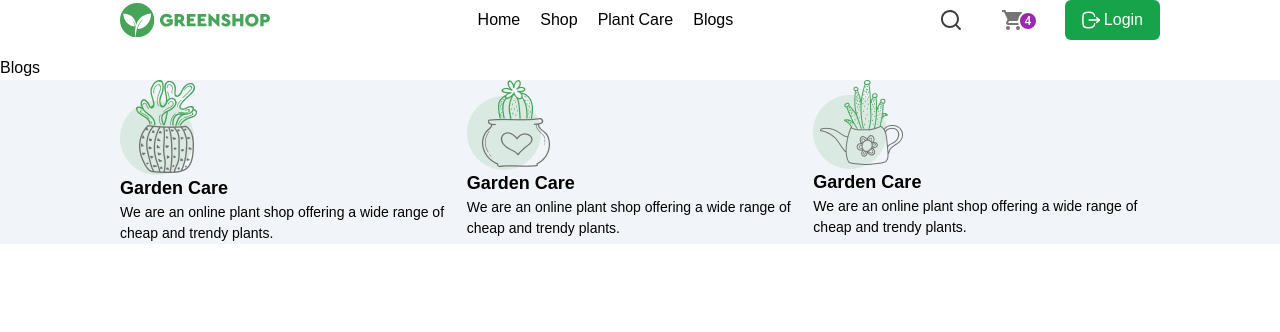
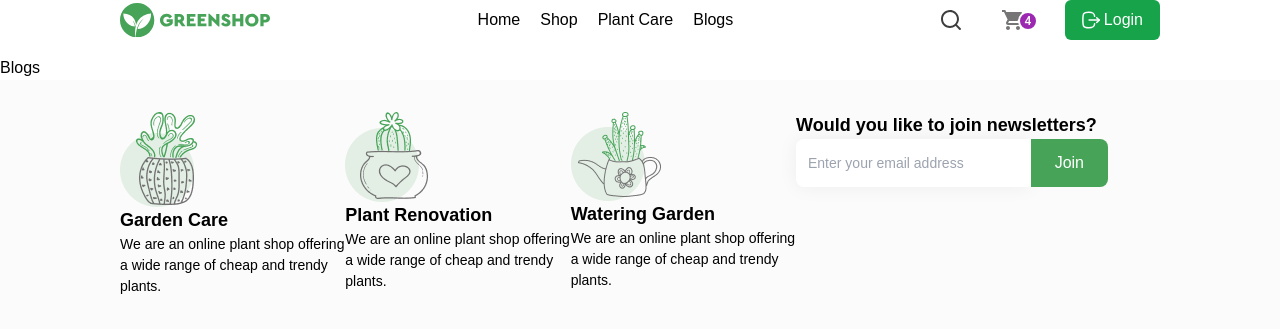
Before and after one commit to YahyobekRahimov/greenshop, a React (Vite) app: page /blogs in a window 1280 px wide. Shown: the top 332 px of the page. Built offline with nearby package versions, Linux system fonts and the light colour scheme; a web font is replaced by a local one.

Commit message:
added newsletter input in footer, added new variables...

```diff
--- /dev/null
+++ b/src/components/Button.jsx
@@ -0,0 +1,8 @@
+export default function Button(props) {
+   const { children, onClick, classes } = props;
+   return (
+      <button onClick={onClick} className={`border-none ${classes}`}>
+         {children}
+      </button>
+   );
+}
--- a/src/components/Footer.jsx
+++ b/src/components/Footer.jsx
@@ -2,40 +2,61 @@ import Container from "./Container";
 import Plant from "../images/plant.png";
 import Cactus from "../images/cactus.png";
 import Teapot from "../images/teapot.png";
+import Button from "./Button";
 
 export default function Footer() {
    return (
-      <Container classes="flex bg-slate-100">
-         <div className="flex">
+      <Container classes="flex bg-softBackground">
+         <div className="flex py-8">
+            {/* Cards */}
+            <div className="flex w-[65%]">
                <div>
                   <img src={Plant} alt="plant" />
                   <h3 className="text-[1.125rem] font-bold">
                      Garden Care
                   </h3>
                   <p className="text-[0.875rem]">
-                  We are an online plant shop offering a wide range of
-                  cheap and trendy plants.
+                     We are an online plant shop offering a wide range
+                     of cheap and trendy plants.
                   </p>
                </div>
                <div>
                   <img src={Cactus} alt="plant" />
                   <h3 className="text-[1.125rem] font-bold">
-                  Garden Care
+                     Plant Renovation
                   </h3>
                   <p className="text-[0.875rem]">
-                  We are an online plant shop offering a wide range of
-                  cheap and trendy plants.
+                     We are an online plant shop offering a wide range
+                     of cheap and trendy plants.
                   </p>
                </div>
                <div>
                   <img src={Teapot} alt="plant" />
                   <h3 className="text-[1.125rem] font-bold">
-                  Garden Care
+                     Watering Garden
                   </h3>
                   <p className="text-[0.875rem]">
-                  We are an online plant shop offering a wide range of
-                  cheap and trendy plants.
+                     We are an online plant shop offering a wide range
+                     of cheap and trendy plants.
                   </p>
+               </div>
+            </div>
+            <div className="w-[30%]">
+               <h3 className="text-[1.125rem] font-bold">
+                  Would you like to join newsletters?
+               </h3>
+               <div className="flex">
+                  <input
+                     type="email"
+                     name="email"
+                     id="email"
+                     className="w-full p-3 text-[0.875rem] duration-200 border-gray-300 shadow-input focus:outline-none focus:border-blue-500 focus:ring focus:ring-blue-300 focus:border-r-0 rounded-l-lg"
+                     placeholder="Enter your email address"
+                  />
+                  <Button classes="bg-primary text-white py-3 px-6 rounded-r-lg hover:bg-primaryDark">
+                     Join
+                  </Button>
+               </div>
             </div>
          </div>
          <div></div>
--- a/src/index.css
+++ b/src/index.css
@@ -5,6 +5,6 @@
 @layer base {
    :root {
       --green-primary: #46a358;
-
+      --green-primary-darker: #3a8549;
    }
 }
--- a/tailwind.config.js
+++ b/tailwind.config.js
@@ -5,9 +5,12 @@ export default {
       extend: {
          boxShadow: {
             primary: "0 4px 6px rgba(0, 0, 0, 0.1)",
+            input: "0px 0px 20px 0px rgba(0, 0, 0, 0.06)",
          },
          colors: {
-           primary:"var(--green-primary)"
+            primary: "var(--green-primary)",
+            primaryDark: "var(--green-primary-darker)",
+            softBackground: "#FBFBFB",
          },
       },
       container: {
```
Lines whose indentation alone changed are shown as unchanged.
